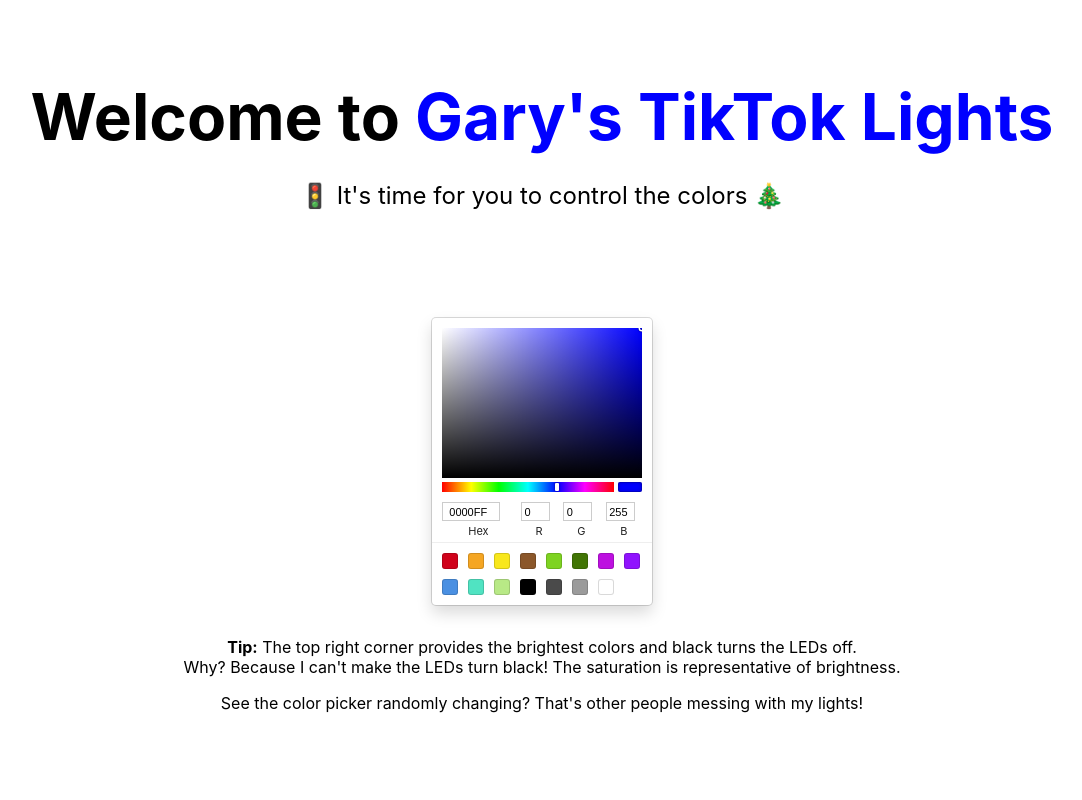
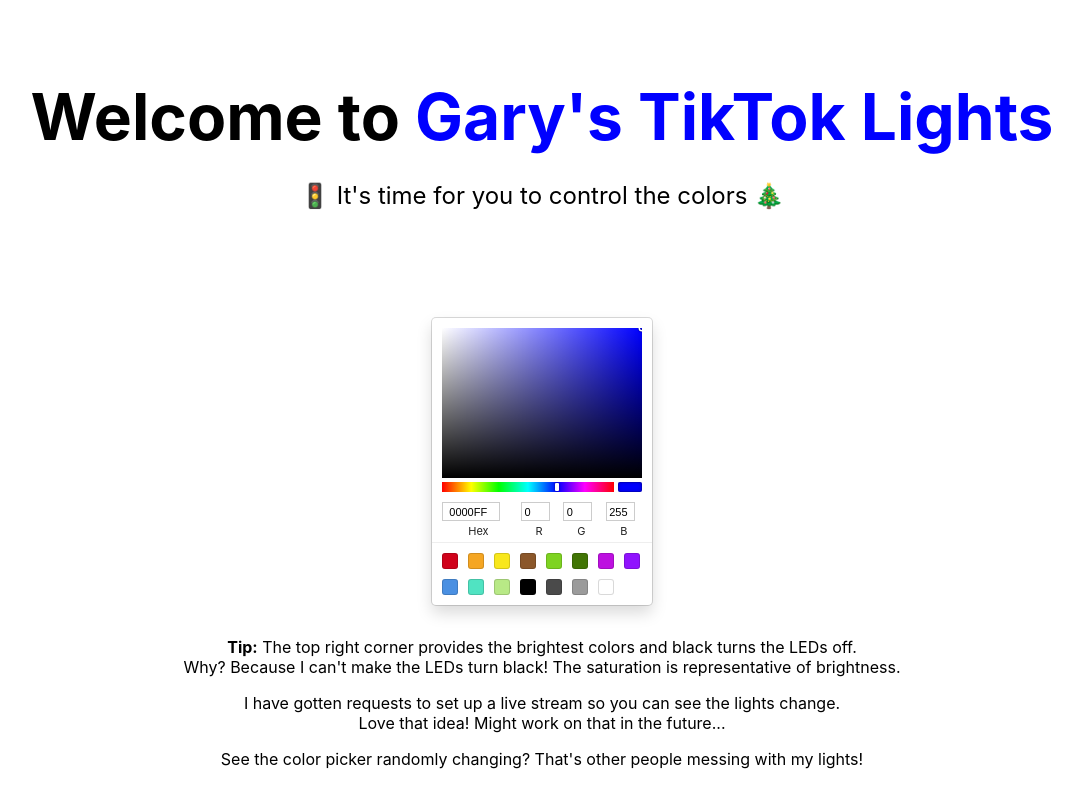
Before and after one commit to garyhtou/Desk-Lights-Website, a Next.js app: page / in a window 1280 px wide. Shown: the top 800 px of the page, without its empty margins (98-1180 px from the left). Built offline with nearby package versions, Linux system fonts and the light colour scheme; no server answers; the database is empty.

Commit message:
mention live stream idea

```diff
--- a/pages/index.js
+++ b/pages/index.js
@@ -133,6 +133,12 @@
 					<br />
 					Why? Because I can't make the LEDs turn black! The saturation is
 					representative of brightness.
+				</p>
+				<p style={{ textAlign: "center", marginBottom: 0 }}>
+					I have gotten requests to set up a live stream so you can see the
+					lights change.
+					<br />
+					Love that idea! Might work on that in the future...
 				</p>
 				<p>
 					See the color picker randomly changing? That's other people messing
```
